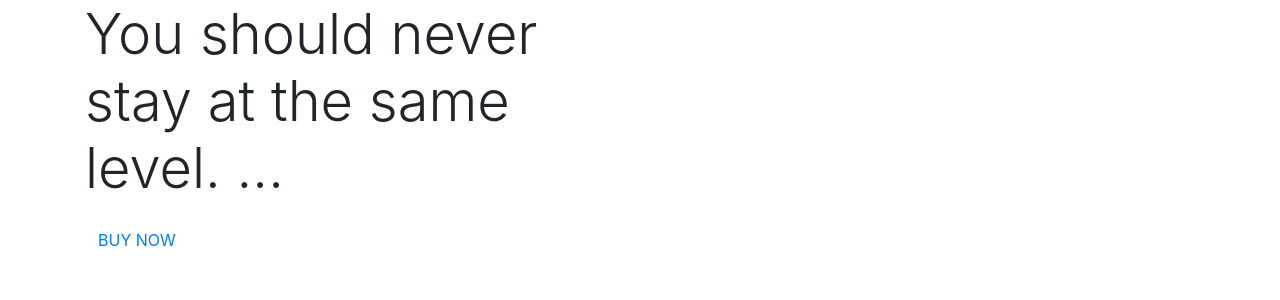
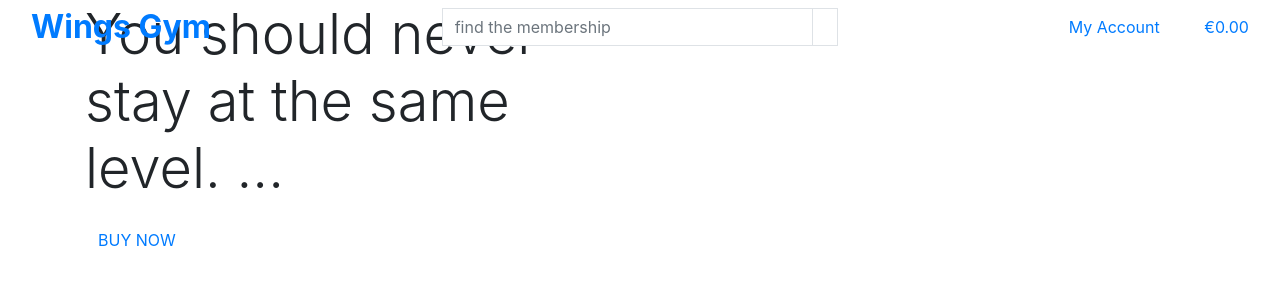
Before and after one commit to Code-Institute-Submissions/wings-gym, a Django app: page / in a window 1280 px wide. Shown: the top 300 px of the page. Run offline with Django 3.2, Linux system fonts and the light colour scheme.

Commit message:
home page updated

```diff
--- a/templates/base.html
+++ b/templates/base.html
@@ -33,7 +33,67 @@
   </head>
   <body>
 
-    <header class="container-fluid fixed-top"></header>
+    <header class="container-fluid fixed-top">
+        <div class="row">
+            <div class="col-12 col-lg-4 my-auto py-1 py-lg-0 text-center text-lg-left">
+                <a href="{% url 'home' %}" class="nav-link main-logo">
+                    <h2 class="log-font text-blue my-0"><strong>Wings Gym</strong></h2>
+                </a>
+            </div>
+            <div class="col-12 col-lg-4 my-auto py-1 py-lg-0">
+                <form action="" method="GET">
+                    <div class="input-group w-100">
+                        <input class="form-control border border-black rounded-0" type="text" name="q" placeholder="find the membership">
+                        <div class="input-group-append">
+                            <button class="form-control btn btn-black border border-black rounded-0" type="submit">
+                                <span class="icon">
+                                    <i class="fas fa-search"></i>
+                                </span>
+                            </button>
+                        </div>
+                    </div>
+                </form>
+            </div>
+            <div class="col-12 col-lg-4 my-auto py-1 py-lg-0">
+                <ul class="list-inline list-unstyled text-center text-lg-right my-0">
+                    <li class="list-inline-item dropdown">
+                        <a href="#" class="text-black nav-link" id="user-options" data-toggle="dropdown" aria-haspopup="true" aria-expanded="false">
+                            <div class="text-center">
+                                <div><i class="fas fa-user fa-lg"></i></div>
+                                <p class="my-0">My Account</p>
+                            </div>
+                        </a>
+                        <div class="dropdown-menu border-0" aria-labelledby="user-options">
+                            {% if request.user.is_authenticated %}
+                                {% if request.user.is_superuser %}
+                                    <a href="" class="dropdown-item">Membership</a>
+                                {% endif %}
+                                <a href="" class="dropdown-item">My Profile</a>
+                                <a href="{% url 'account_logout' %}">Logout</a>
+                            {% else %}
+                                <a href="{% url 'account_signup' %}">Register</a>
+                                <a href="{% url 'account_login' %}">Login</a>
+                            {% endif %}
+                        </div>
+                    </li>
+                    <li class="list-inline-item">
+                        <a href="" class="{% if grand_total %}text-info font-weight-bold{% else %}text-black{% endif %} nav-link">
+                            <div class="text-center">
+                                <div><i class="fas fa-shopping-bag fa-lg"></i></div>
+                                <p class="my-0">
+                                    {% if grand_total %}
+                                        €{{ grand_total|floatformat:2 }}
+                                    {% else %}
+                                        €0.00
+                                    {% endif %}
+                                </p>
+                            </div>
+                        </a>
+                    </li>
+                </ul>
+            </div>
+        </div>
+    </header>
 
     {% if messages %}
         <div class="message-container"></div>
```
